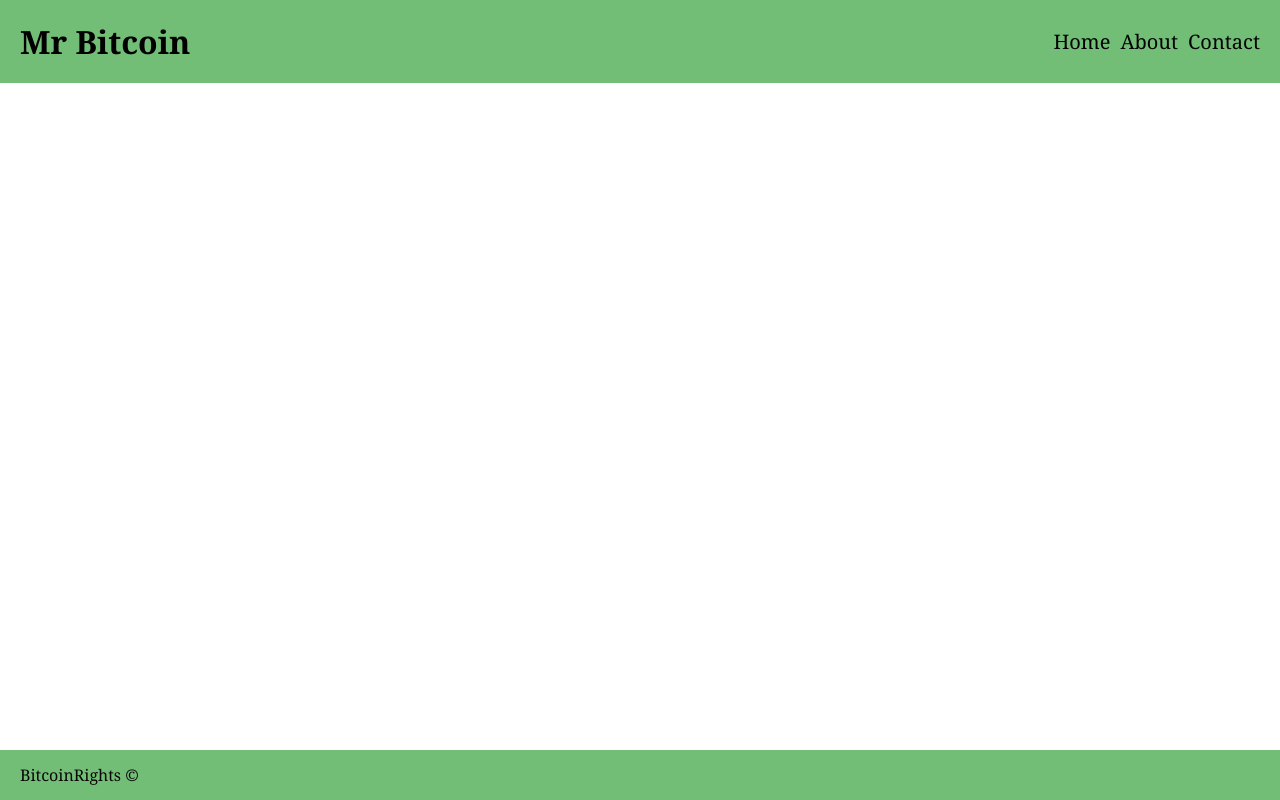
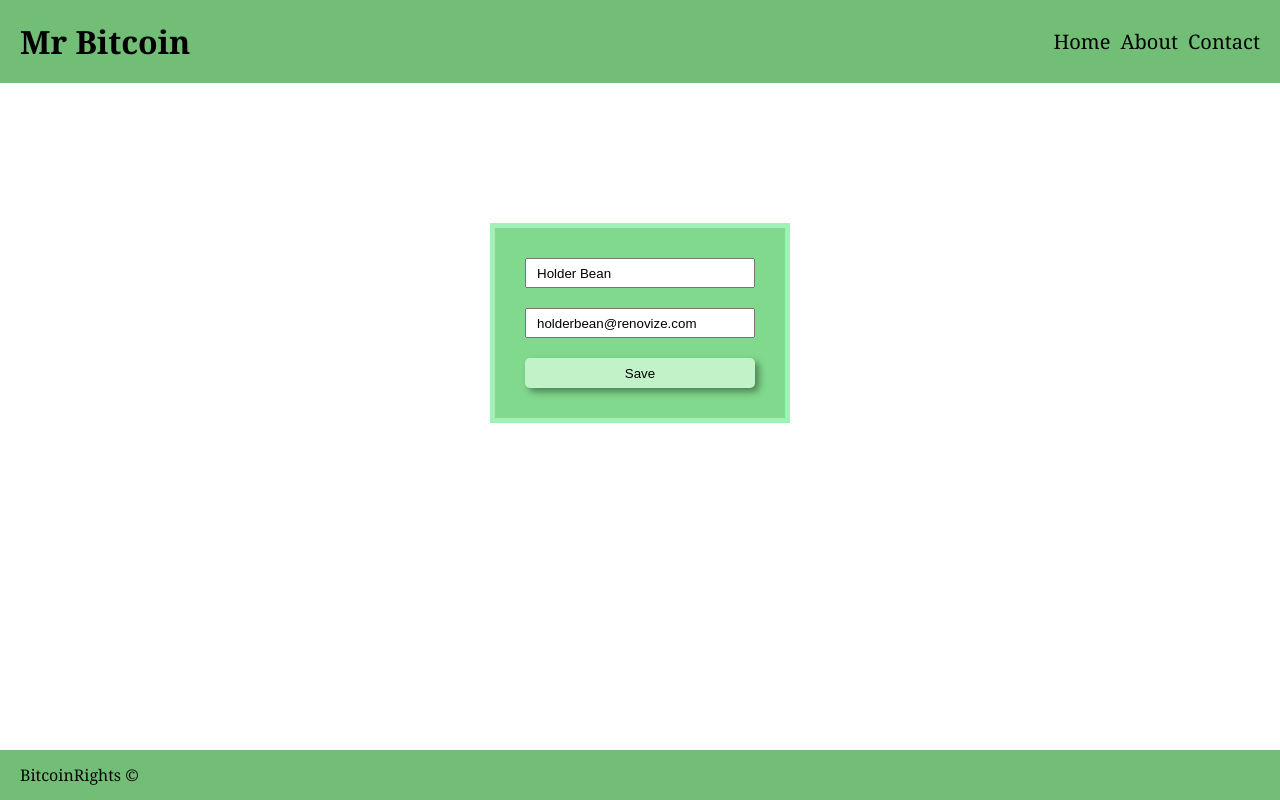
Before and after one commit to Rivka212/Mr.Bitcoin-Vue, a Vue app: page /#/contact/edit/0ffbdf in a window 1280 px wide. Built offline with nearby package versions, Linux system fonts and the light colour scheme.

Commit message:
Implement Contact Edit

```diff
--- a/src/cmps/ContactList.vue
+++ b/src/cmps/ContactList.vue
@@ -5,6 +5,7 @@
                 <ContactsPreview :contact="contact" />
                 <div class="action">
                 <RouterLink :to="`/contact/${contact._id}`"><button>Details</button></RouterLink>
+                <RouterLink :to="`/contact/edit/${contact._id}`"><button>Edit</button></RouterLink>
                 <button @click="onRemoveContact(contact._id)">x</button>
            </div> </li>
         </ul>
@@ -37,13 +38,14 @@ li {
     display: flex;
     justify-content: space-between;
     align-items: center;
-    width: 300px;
+    width: 450px;
     list-style: none;
     color: rgb(29, 32, 29);
     /* background-color: rgb(172, 244, 182); */
     background-color: rgb(129, 217, 141);
     padding: 5px;
     margin: 10px;
+    border: 5px solid rgb(159, 241, 181);
 }
 
 .action{
@@ -62,7 +64,7 @@ button {
     background-color: rgb(193, 242, 200);
 }
 .action :first-child {
-    width: 60px;
+    width: 50px;
     margin-right: 10px;
 }
 </style>
--- /dev/null
+++ b/src/pages/ContactEdit.vue
@@ -0,0 +1,67 @@
+<template>
+    <section class="contact-edit">
+    <form v-if="contact" @submit="onSave" class="form-edit">
+        <input v-model="contact.name" type="text">
+        <input v-model="contact.email" type="email">
+        <button>Save</button>
+    </form>
+    </section>
+</template>
+
+<script>
+import { contactService } from '@/services/contact.service'
+
+export default {
+    data() {
+        return {
+            contact: null
+        }
+    },
+    methods: {
+        async onSave() {
+            await contactService.save(this.contact)
+            this.$router.push('/contact')
+        }
+    },
+    async created() {
+        const { id: contactId } = this.$route.params
+        this.contact = await contactService.get(contactId)
+    }
+}
+</script>
+
+<style scoped>
+.contact-edit{
+display: flex;
+justify-content: center;
+  align-items: center;
+  height: 60vh;
+  margin: 0;
+}
+
+.form-edit{
+    display: grid;
+    grid-template-columns: 1fr;
+    width: 300px;
+    color: rgb(29, 32, 29);
+    background-color: rgb(129, 217, 141);
+    padding: 20px;
+    border: 5px solid rgb(159, 241, 181);
+}
+
+input{
+    height: 30px;
+    margin: 10px;
+    padding: 10px;
+}
+
+button {
+    height: 30px;
+    margin: 10px;
+    width: 230px;
+    border-radius: 5px;
+    border: none;
+    box-shadow: 4px 4px 7px rgba(0, 0, 0, 0.4);
+    background-color: rgb(193, 242, 200);
+}
+</style>
--- a/src/router/index.js
+++ b/src/router/index.js
@@ -2,7 +2,7 @@ import { createRouter, createWebHashHistory } from 'vue-router'
 import Home from '../pages/Home.vue'
 import ContactIndex from '../pages/ContactIndex.vue'
 import ContactDetails from '../pages/ContactDetails.vue'
-
+import ContactEdit from '../pages/ContactEdit.vue'
 
 const routerOptions = {
 
@@ -24,6 +24,11 @@ const routerOptions = {
         component: ContactDetails,
       },
       {
+        path: '/contact/edit/:id',
+        name: 'ContactEdit',
+        component: ContactEdit,
+      },
+      {
         path: '/about',
         name: 'about',
         // route level code-splitting
```
